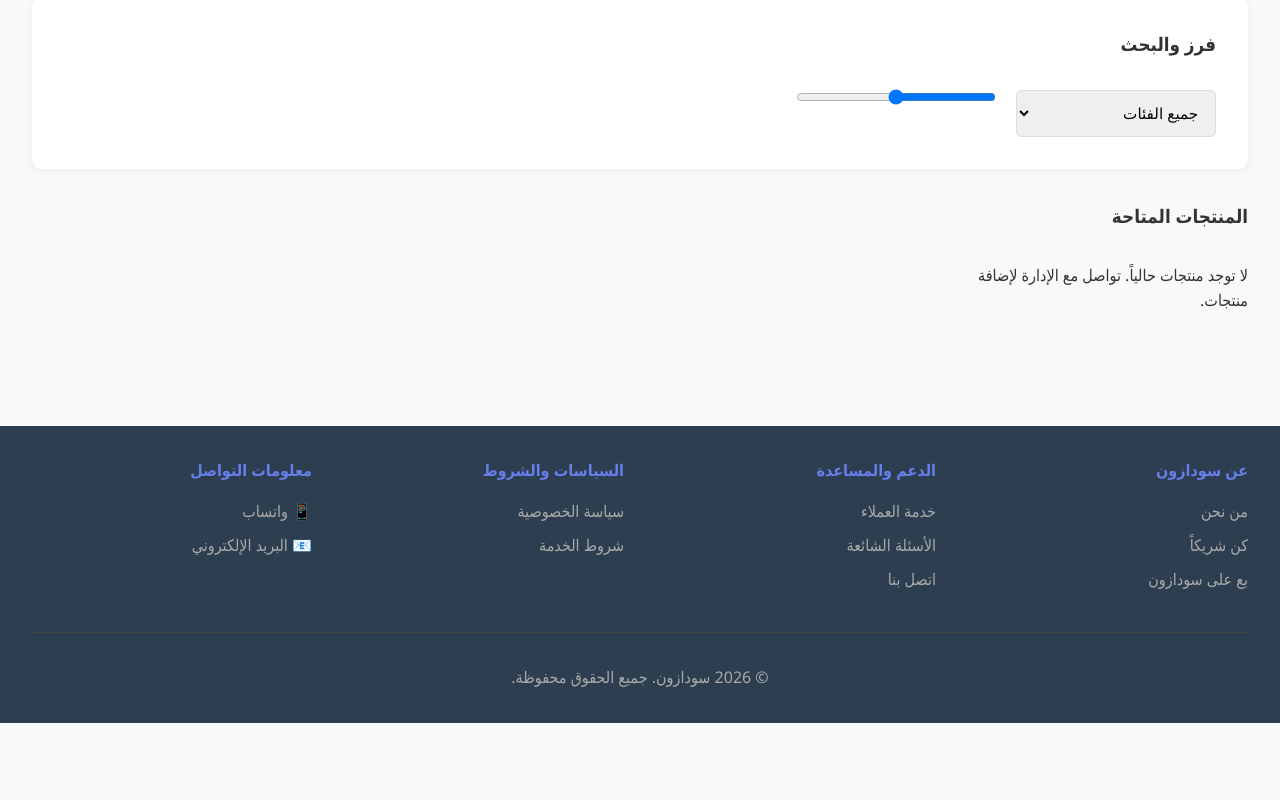
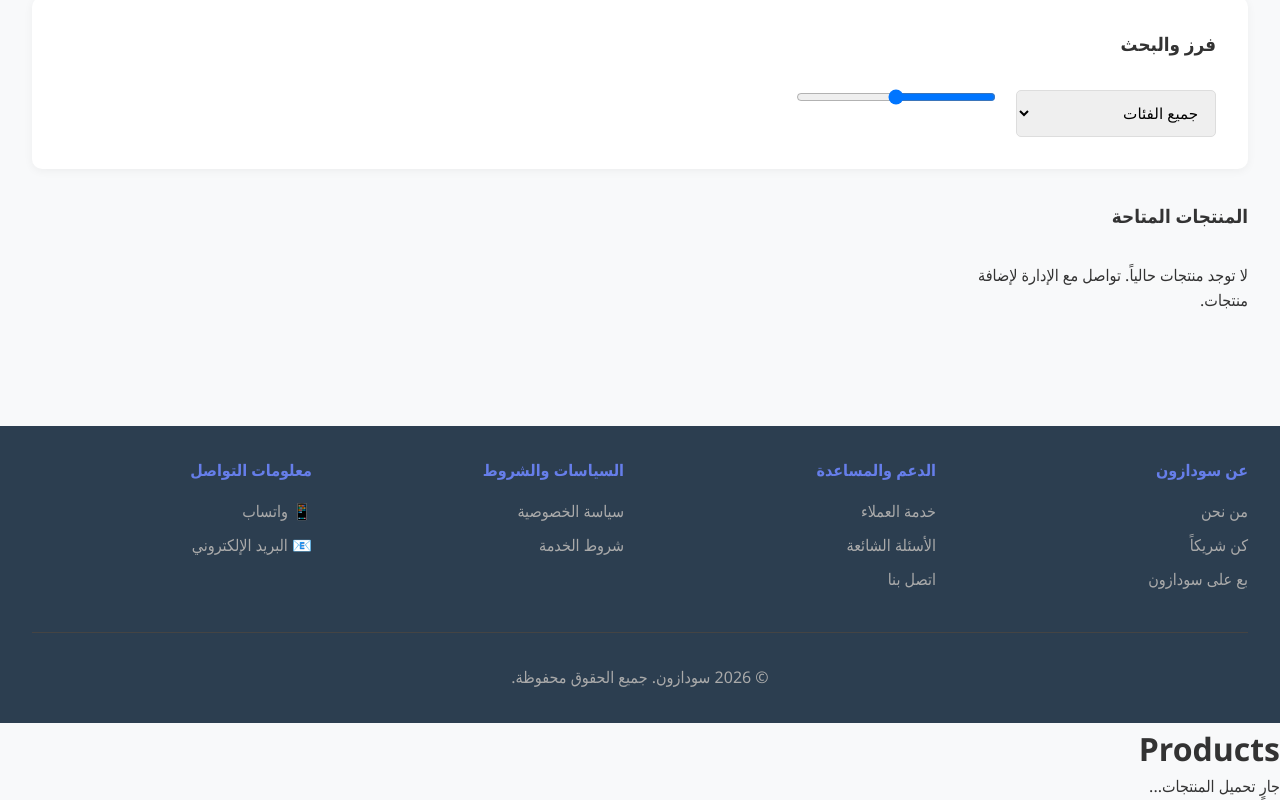
Before and after one commit to yahyapfc-dotcom/No, a plain HTML site: page index.html in a window 1280 px wide. Shown: the part 459-1259 px from the top of the page. Before the commit the page ends 1182 px from the top, so only its background shows below. Drawn offline with Linux system fonts and the light colour scheme.

Commit message:
Update index.html

```diff
--- a/index.html
+++ b/index.html
@@ -984,3 +984,9 @@
     <script src="script.js?v=2"></script>
 </body>
 </html>
+
+<body>
+  <h1>Products</h1>
+  <div id="products">جارٍ تحميل المنتجات...</div>
+  <script src="script.js"></script>
+</body>
```
